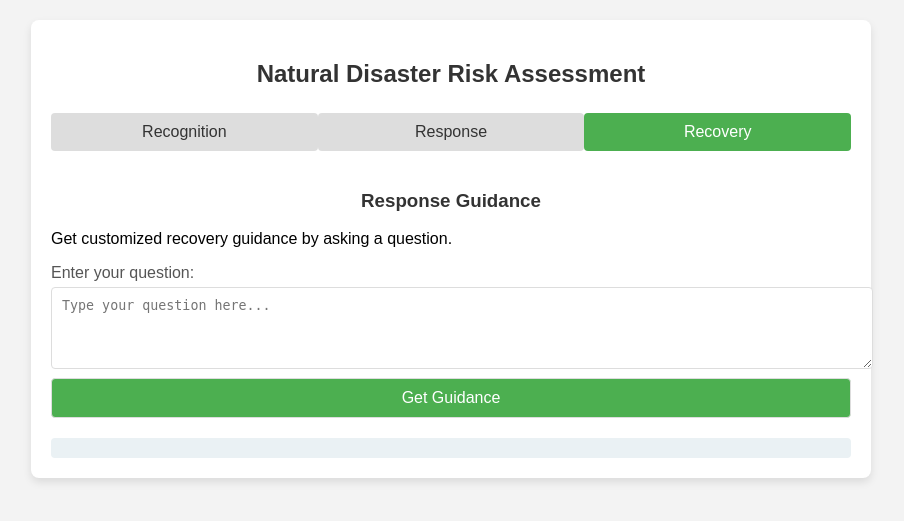
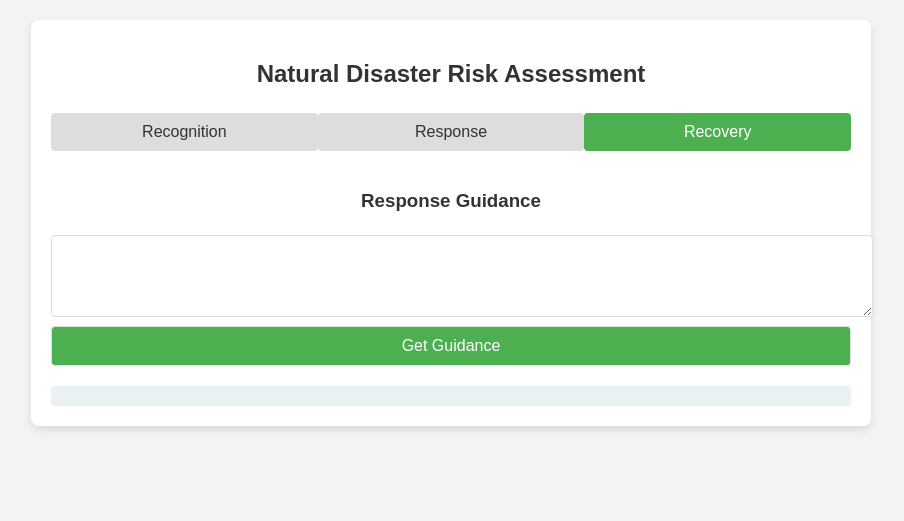
Before and after one commit to AnvitD/TripleRRR, a Flask app: page / in a window 1280 px wide, after a click on "Recovery". Shown: the top 521 px of the page, without its empty margins (189-1093 px from the left). Run offline with Flask 3, Linux system fonts and the light colour scheme; parts of the project's set-up code (start-up, migrations or seed data) failed here and were passed over.

Commit message:
Update index.html

```diff
--- a/templates/index.html
+++ b/templates/index.html
@@ -126,10 +126,10 @@
         <!-- Recovery Section -->
         <div id="recovery" class="section">
             <h3>Response Guidance</h3>
-            <p>Get customized recovery guidance by asking a question.</p>
             <form id="recovery-form">
-                <label for="prompt">Enter your question:</label>
-                <textarea id="prompt" name="prompt" rows="4" placeholder="Type your question here..."></textarea>
+                <div class = "invisible-textbox">
+                    <textarea id="prompt" name="prompt" rows="4" outline="none"></textarea>
+                </div>
                 <button type="button" onclick="getRecoveryGuidance()">Get Guidance</button>
             </form>
             <div class="result" id="recovery-result"></div>
@@ -353,10 +353,7 @@
         async function getRecoveryGuidance() {
             const prompt = document.getElementById('prompt').value.trim();
 
-            if (!prompt) {
-                document.getElementById('recovery-result').innerHTML = 'Please enter a question.';
-                return;
-            }
+
 
             const requestData = { prompt };
 
```
